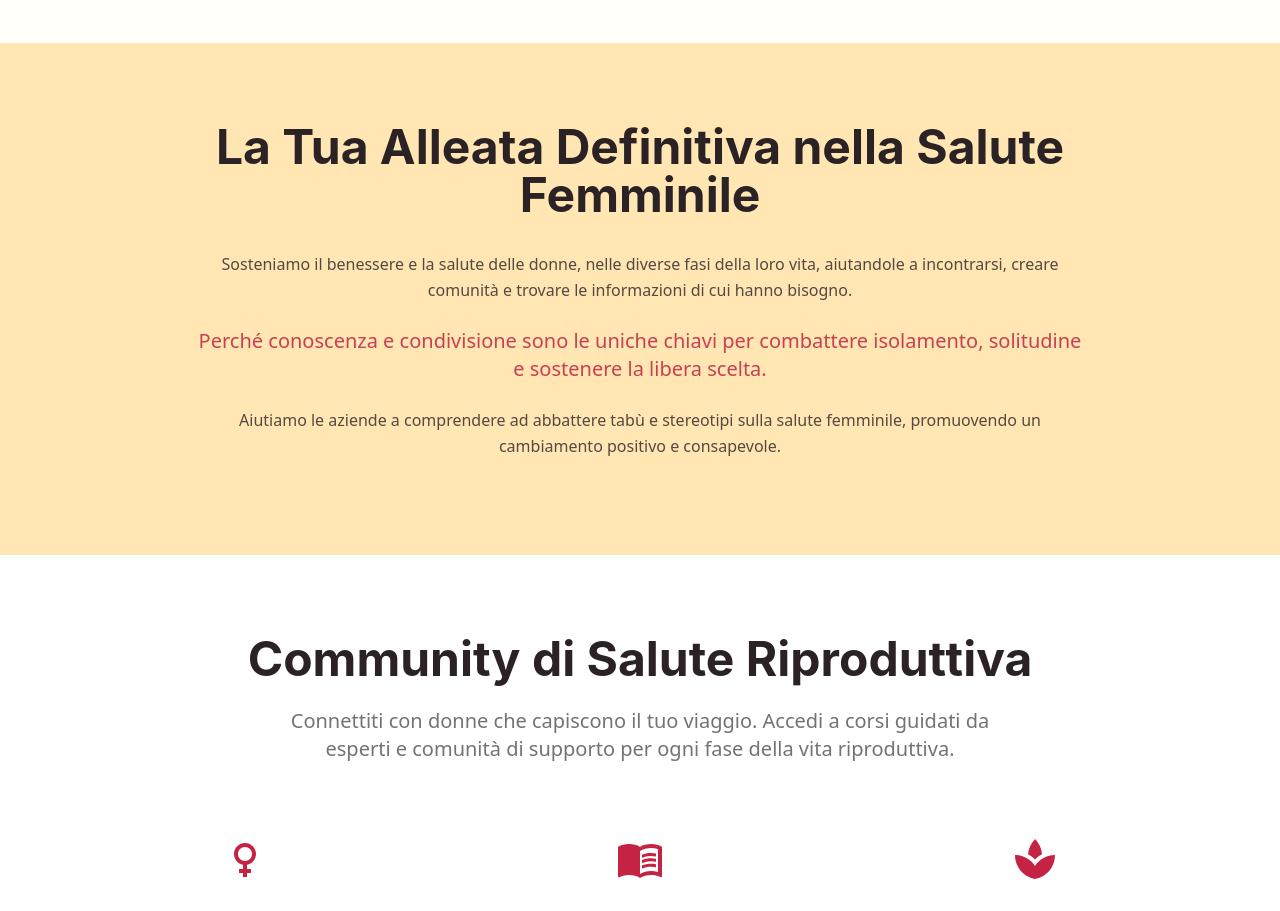
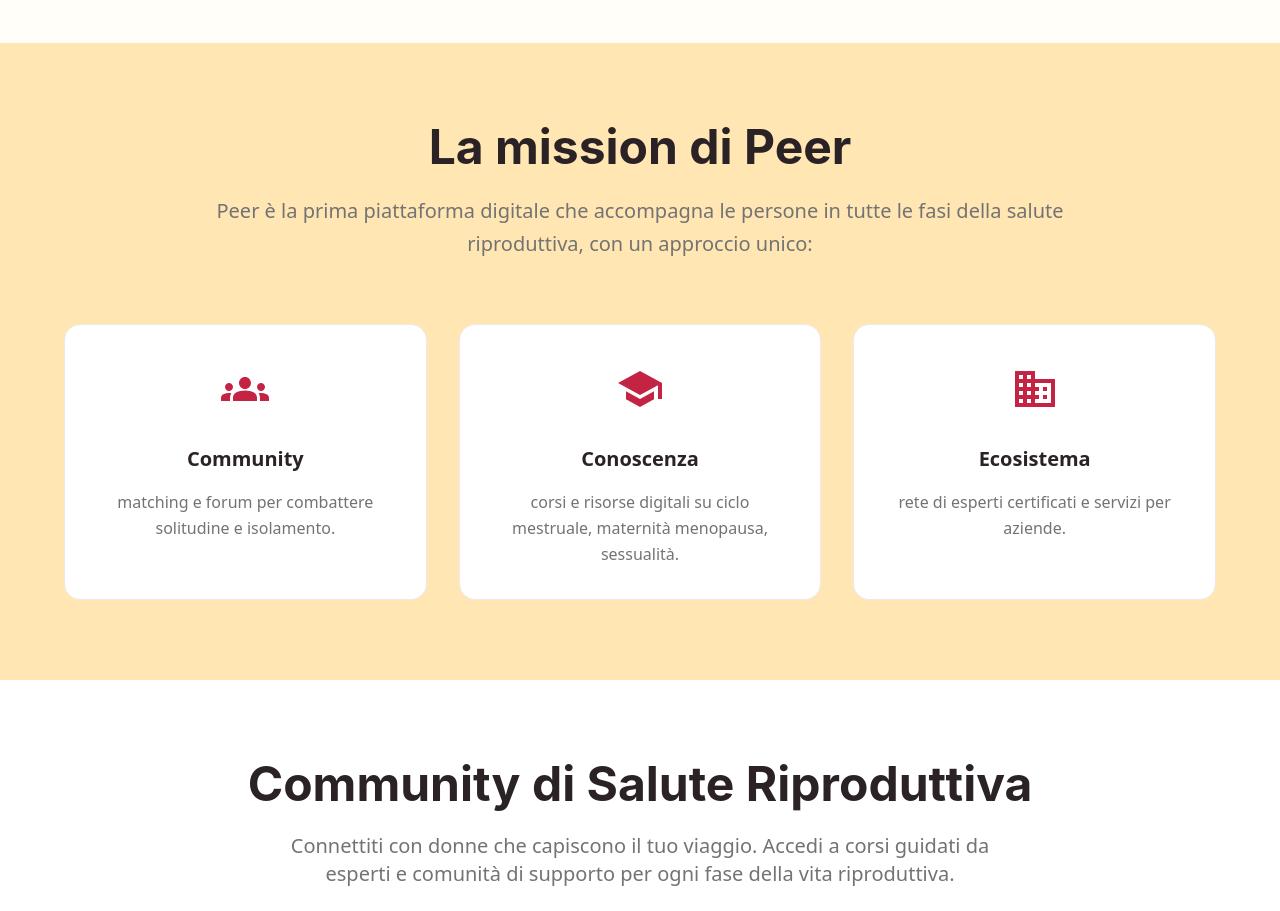
Before and after one commit to peer-community/peer-women-connect, a React (Vite) app: page / in a window 1280 px wide. Shown: the part 1420-2331 px from the top of the page. Built offline with nearby package versions, Linux system fonts and the light colour scheme.

Commit message:
Update Mission Section
Updated the mission section with new Italian text and a three-box layout with icons.

```diff
--- a/src/components/sections/MissionSection.tsx
+++ b/src/components/sections/MissionSection.tsx
@@ -1,4 +1,5 @@
 import { useLanguage } from "@/contexts/LanguageContext";
+import { Groups, School, Business } from "@mui/icons-material";
 
 export const MissionSection = () => {
   const { t } = useLanguage();
@@ -6,25 +7,50 @@ export const MissionSection = () => {
   return (
     <section className="py-20 bg-cream">
       <div className="container mx-auto px-6">
-        <div className="max-w-4xl mx-auto text-center">
-          <div className="animate-fade-in">
-            <h2 className="text-4xl md:text-5xl font-bold font-heading mb-8 text-foreground">
-              {t('mission.title')}
-            </h2>
+        <div className="text-center mb-16">
+          <h2 className="text-4xl md:text-5xl font-bold font-heading mb-6 text-foreground">
+            {t('mission.title')}
+          </h2>
+          <p className="text-xl text-muted-foreground max-w-4xl mx-auto leading-relaxed">
+            {t('mission.subtitle')}
+          </p>
+        </div>
 
-            <div className="prose prose-lg md:prose-xl max-w-none text-foreground/80 leading-relaxed">
-              <p className="mb-6">
-                {t('mission.intro')}
-              </p>
+        <div className="grid md:grid-cols-3 gap-8 max-w-6xl mx-auto">
+          <div className="text-center p-8 rounded-2xl bg-background border border-border hover:shadow-lg transition-all duration-300">
+            <div className="w-16 h-16 flex items-center justify-center mx-auto mb-6">
+              <Groups sx={{ fontSize: 48, color: "#C52344" }} />
+            </div>
+            <h3 className="text-xl font-semibold text-foreground mb-4">
+              {t('mission.community.title')}
+            </h3>
+            <p className="text-muted-foreground leading-relaxed">
+              {t('mission.community.description')}
+            </p>
+          </div>
 
-              <p className="mb-6 text-xl font-medium text-primary">
-                {t('mission.dedication')}
-              </p>
+          <div className="text-center p-8 rounded-2xl bg-background border border-border hover:shadow-lg transition-all duration-300">
+            <div className="w-16 h-16 flex items-center justify-center mx-auto mb-6">
+              <School sx={{ fontSize: 48, color: "#C52344" }} />
+            </div>
+            <h3 className="text-xl font-semibold text-foreground mb-4">
+              {t('mission.knowledge.title')}
+            </h3>
+            <p className="text-muted-foreground leading-relaxed">
+              {t('mission.knowledge.description')}
+            </p>
+          </div>
 
-              <p className="mb-4">
-                {t('mission.scope')}
-              </p>
+          <div className="text-center p-8 rounded-2xl bg-background border border-border hover:shadow-lg transition-all duration-300">
+            <div className="w-16 h-16 flex items-center justify-center mx-auto mb-6">
+              <Business sx={{ fontSize: 48, color: "#C52344" }} />
             </div>
+            <h3 className="text-xl font-semibold text-foreground mb-4">
+              {t('mission.ecosystem.title')}
+            </h3>
+            <p className="text-muted-foreground leading-relaxed">
+              {t('mission.ecosystem.description')}
+            </p>
           </div>
         </div>
       </div>
--- a/src/contexts/LanguageContext.tsx
+++ b/src/contexts/LanguageContext.tsx
@@ -37,10 +37,14 @@ const translations = {
     'context.career.description': 'il 50% delle madri lascia il lavoro entro un anno dal parto; molte donne in ruoli manageriali vivono la perimenopausa senza supporto.',
 
     // Mission Section
-    'mission.title': 'La Tua Alleata Definitiva nella Salute Femminile',
-    'mission.intro': 'Sosteniamo il benessere e la salute delle donne, nelle diverse fasi della loro vita, aiutandole a incontrarsi, creare comunità e trovare le informazioni di cui hanno bisogno.',
-    'mission.dedication': 'Perché conoscenza e condivisione sono le uniche chiavi per combattere isolamento, solitudine e sostenere la libera scelta.',
-    'mission.scope': 'Aiutiamo le aziende a comprendere ad abbattere tabù e stereotipi sulla salute femminile, promuovendo un cambiamento positivo e consapevole.',
+    'mission.title': 'La mission di Peer',
+    'mission.subtitle': 'Peer è la prima piattaforma digitale che accompagna le persone in tutte le fasi della salute riproduttiva, con un approccio unico:',
+    'mission.community.title': 'Community',
+    'mission.community.description': 'matching e forum per combattere solitudine e isolamento.',
+    'mission.knowledge.title': 'Conoscenza',
+    'mission.knowledge.description': 'corsi e risorse digitali su ciclo mestruale, maternità menopausa, sessualità.',
+    'mission.ecosystem.title': 'Ecosistema',
+    'mission.ecosystem.description': 'rete di esperti certificati e servizi per aziende.',
 
     // Community Section
     'community.title': 'Community di Salute Riproduttiva',
@@ -106,10 +110,14 @@ const translations = {
     'context.career.description': '50% of mothers leave their jobs within a year of childbirth; many women in managerial roles experience perimenopause without support.',
 
     // Mission Section
-    'mission.title': 'Your Ultimate Ally in Women\'s Health',
-    'mission.intro': 'We support women at different stages of their lives, helping them connect, build communities, and find the information they need.',
-    'mission.dedication': 'Because knowledge and connection are the true keys to breaking isolation and empowering women\'s freedom.',
-    'mission.scope': 'We also help companies recognize the immense value of breaking taboos and stereotypes around female health, driving meaningful change and awareness.',
+    'mission.title': 'Peer\'s Mission',
+    'mission.subtitle': 'Peer is the first digital platform that accompanies people through all stages of reproductive health, with a unique approach:',
+    'mission.community.title': 'Community',
+    'mission.community.description': 'matching and forums to combat loneliness and isolation.',
+    'mission.knowledge.title': 'Knowledge',
+    'mission.knowledge.description': 'courses and digital resources on menstrual cycle, motherhood, menopause, sexuality.',
+    'mission.ecosystem.title': 'Ecosystem',
+    'mission.ecosystem.description': 'network of certified experts and services for companies.',
 
     // Community Section
     'community.title': 'Reproductive Health Community',
```
